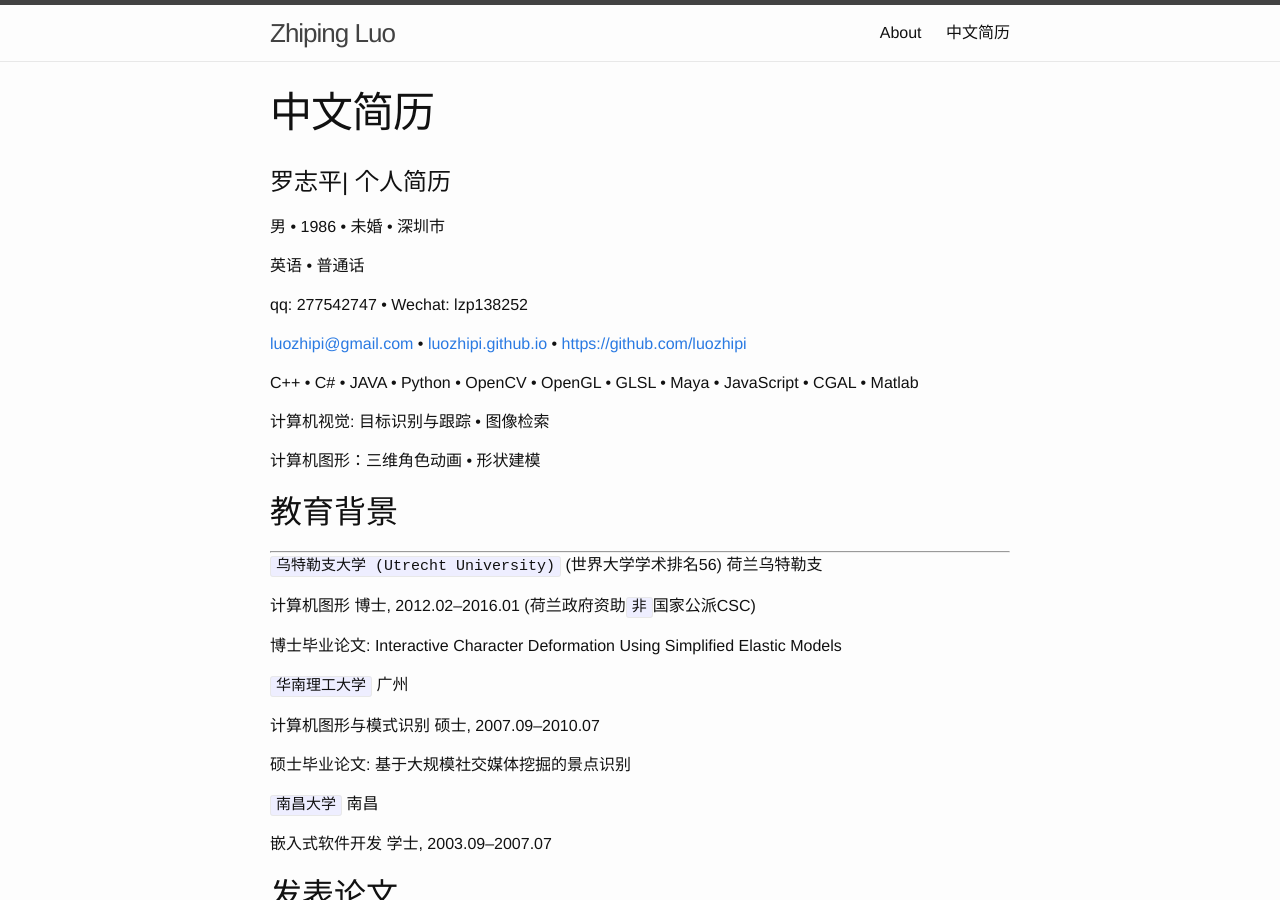
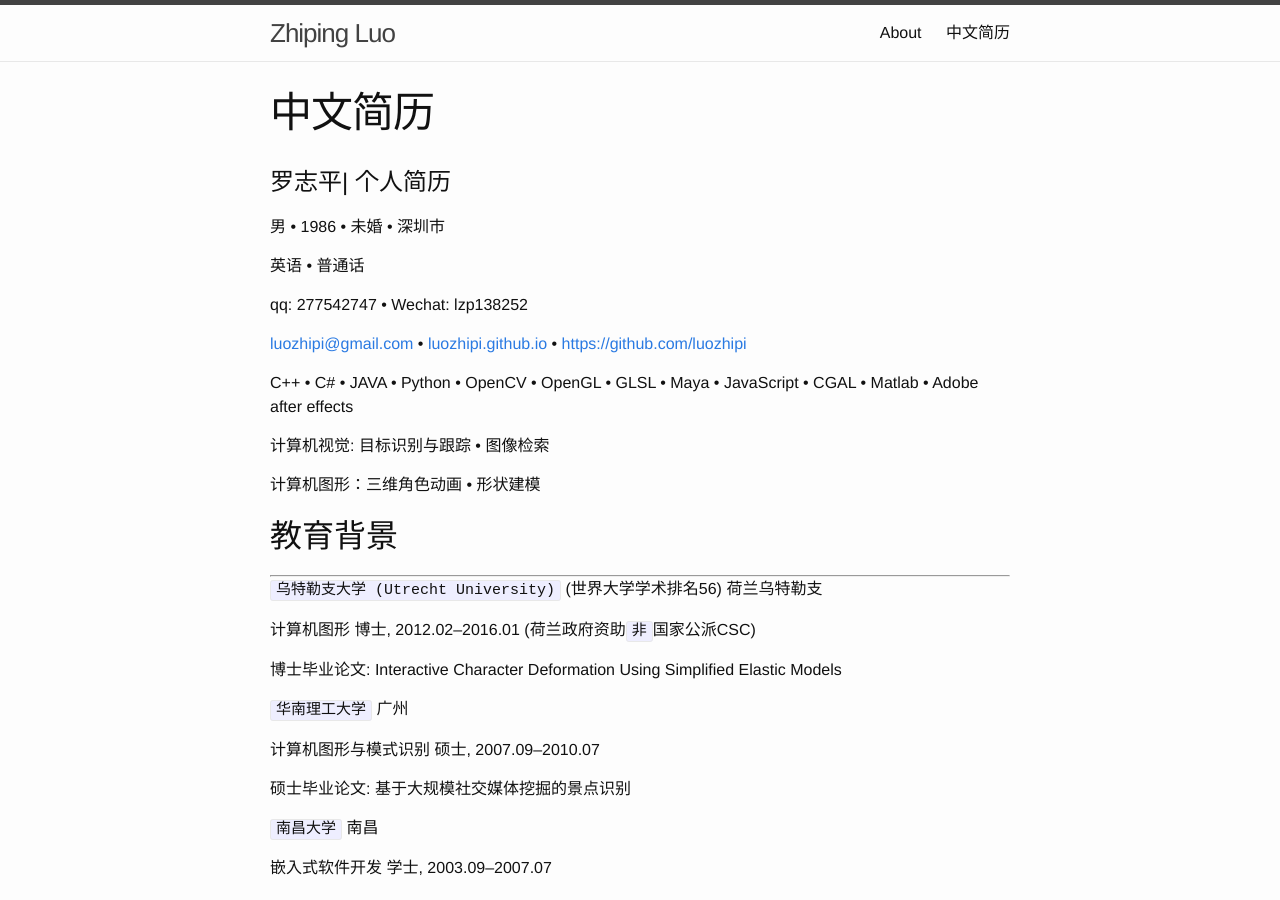
Before and after one commit to luozhipi/luozhipi.github.io, a Jekyll site: the page built from resume_CN.md, in a window 1280 px wide and 900 px high. Built offline with Jekyll 4.4.1, drawn with Linux system fonts in a browser that asks for light colours.

Commit message:
Update resume_CN.md

```diff
--- a/resume_CN.md
+++ b/resume_CN.md
@@ -13,7 +13,7 @@ qq: 277542747 • Wechat: lzp138252
 
 [luozhipi@gmail.com](mailto:luozhipi@gmail.com) • [luozhipi.github.io](luozhipi.github.io) • [https://github.com/luozhipi](https://github.com/luozhipi)
 
-C++ • C# • JAVA • Python • OpenCV • OpenGL • GLSL • Maya • JavaScript • CGAL • Matlab
+C++ • C# • JAVA • Python • OpenCV • OpenGL • GLSL • Maya • JavaScript • CGAL • Matlab • Adobe after effects
 
 计算机视觉: 目标识别与跟踪 • 图像检索
 
```
